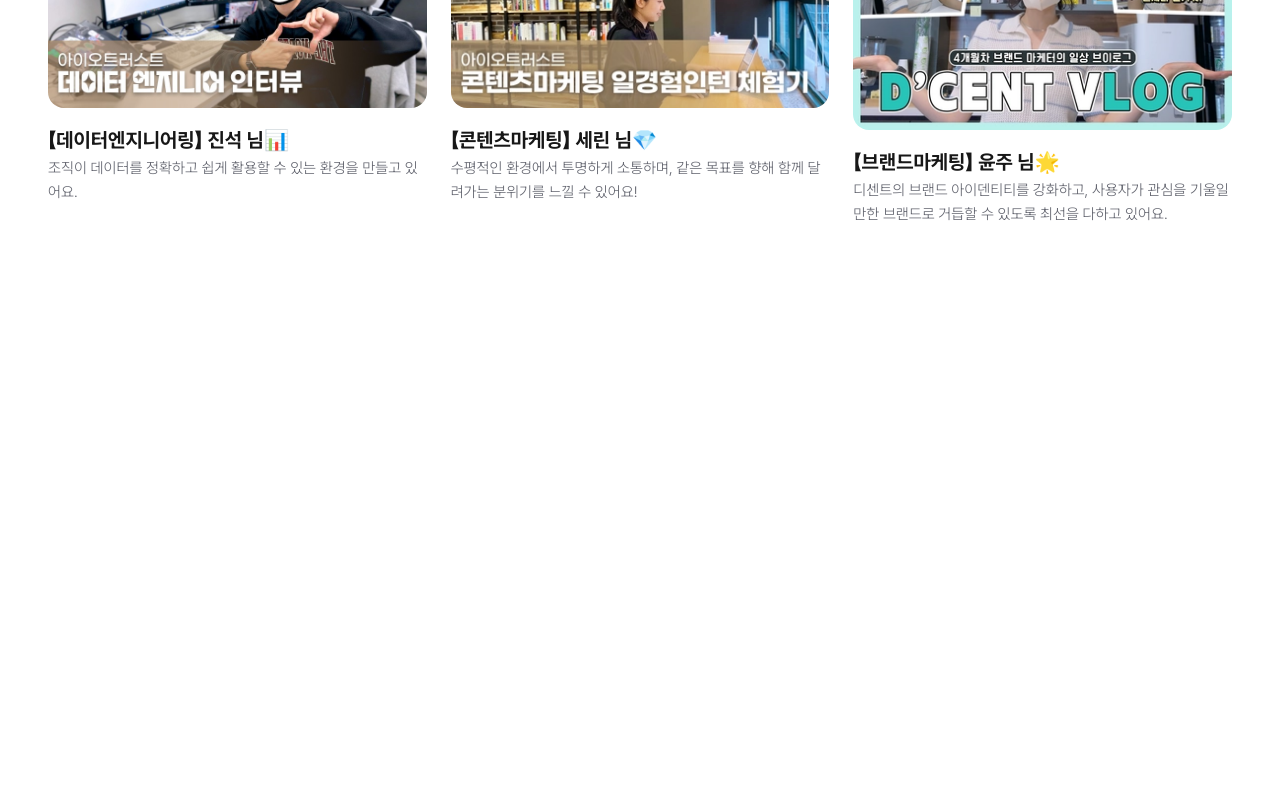
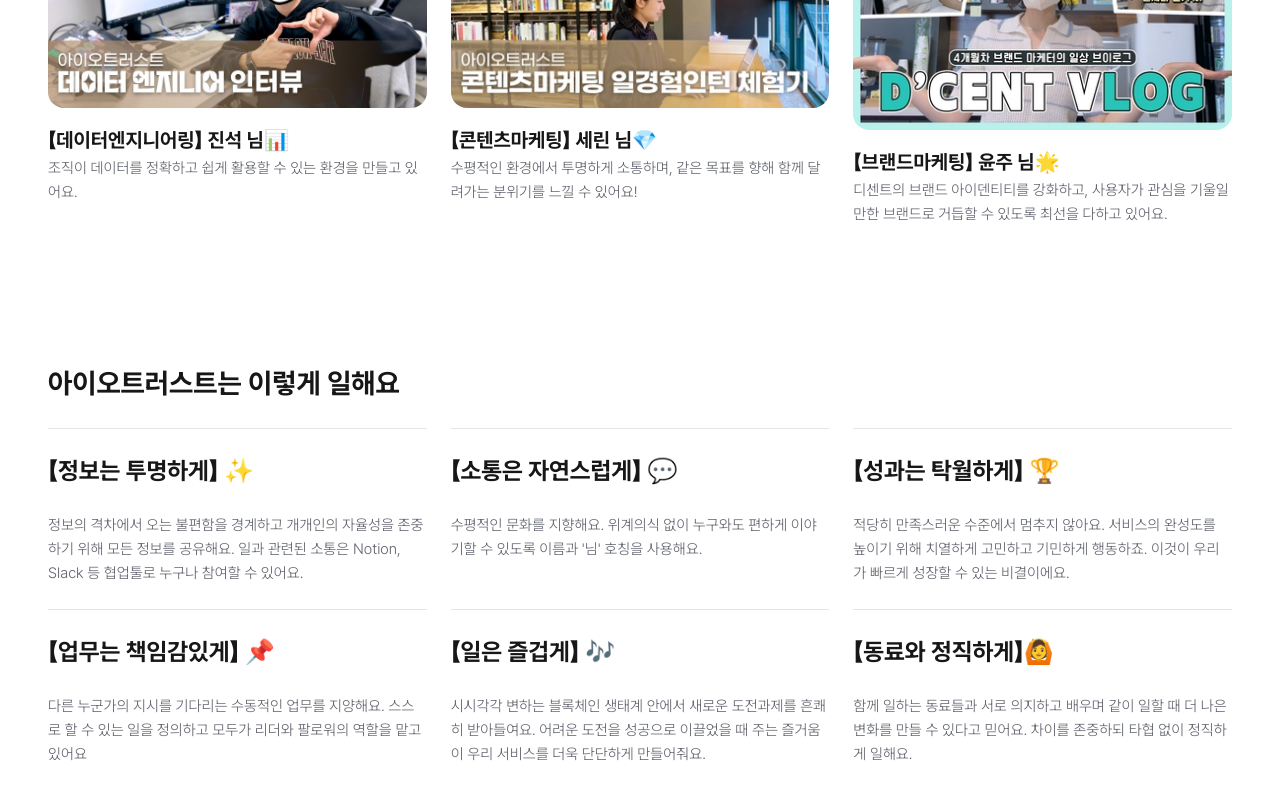
Before and after one commit to maywngml/iotrust-test, a Next.js app: page / in a window 1280 px wide. Shown: the part 1475-2275 px from the top of the page. Before the commit the page ends 1757 px from the top, so only its background shows below. Built offline with nearby package versions, Linux system fonts and the light colour scheme.

Commit message:
feat: 조직 문화 목록 세션 구현 및 페이지에 추가

```diff
--- a/src/app/page.tsx
+++ b/src/app/page.tsx
@@ -1,4 +1,9 @@
-import { Main, Introduction, InterviewList } from '@/components/home';
+import {
+  Main,
+  Introduction,
+  InterviewList,
+  CultureList,
+} from '@/components/home';
 
 export default function Home() {
   return (
@@ -6,6 +11,7 @@ export default function Home() {
       <Main />
       <Introduction />
       <InterviewList />
+      <CultureList />
     </main>
   );
 }
--- /dev/null
+++ b/src/components/home/CultureList.tsx
@@ -0,0 +1,23 @@
+import React from 'react';
+import CultureCard from './CultureCard';
+import { cultures } from '@/constants/culture';
+
+const CultureList = () => {
+  return (
+    <section className='flex flex-col py-14 px-12 xl:justify-center'>
+      <h4 className='mt-6 font-bold text-[28px] leading-[1.5]'>
+        아이오트러스트는 이렇게 일해요
+      </h4>
+      <div className='grid grid-cols-3 gap-6 mt-6'>
+        {cultures.map((culture) => (
+          <CultureCard
+            key={`culture-card-${culture.title}`}
+            culture={culture}
+          />
+        ))}
+      </div>
+    </section>
+  );
+};
+
+export default CultureList;
--- a/src/components/home/index.ts
+++ b/src/components/home/index.ts
@@ -1,3 +1,4 @@
+export { default as CultureList } from './CultureList';
 export { default as InterviewList } from './InterviewList';
 export { default as Introduction } from './Introduction';
 export { default as Main } from './Main';
```
